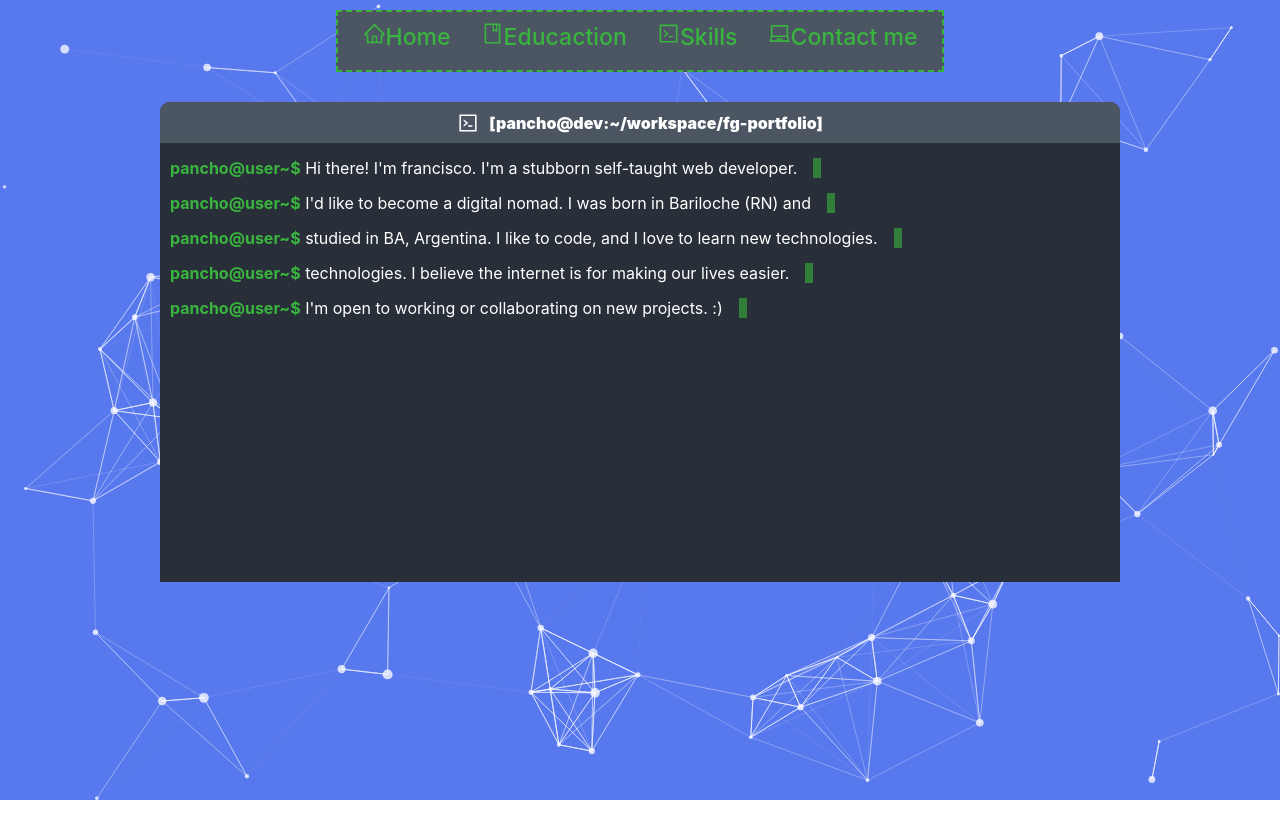
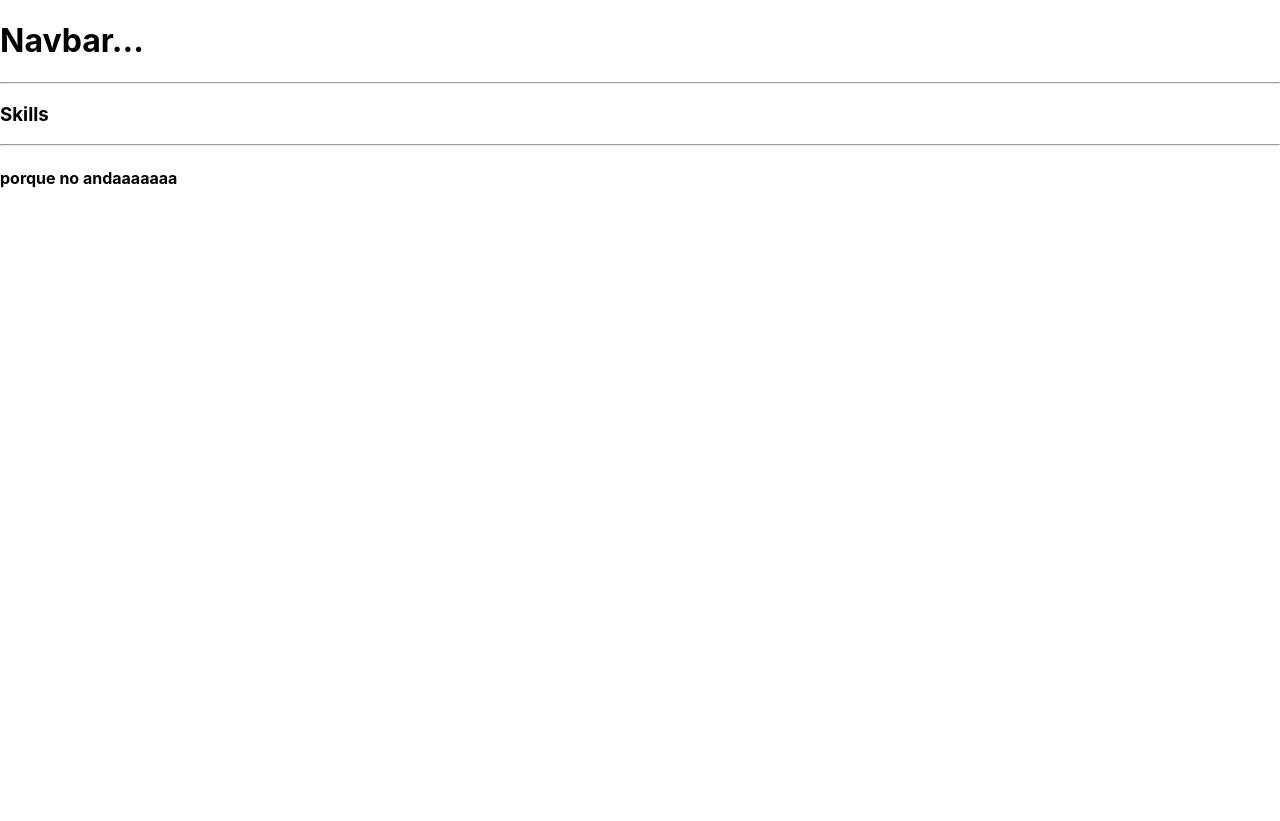
Before and after one commit to franciscoG98/franciscoG98-fran_web-dev, a React (Create React App) app: page /skills in a window 1280 px wide. Before the commit the page ends 800 px from the top, so only its background shows below. Built offline with nearby package versions, Linux system fonts and the light colour scheme.

Commit message:
routing and structure of content

```diff
--- a/src/App.css
+++ b/src/App.css
@@ -31,8 +31,10 @@ html {
 
 .title {
   z-index: 2;
+  font-weight: 500;
   position: relative;
-  margin: 50px 300px;
+  margin: 50px auto 20px auto;
+  width: max-content;
 }
 
 .app-terminal {
--- a/src/App.js
+++ b/src/App.js
@@ -1,28 +1,43 @@
 import "./App.css";
 // import React { useState } from 'react';
-import React from 'react';
+import React from "react";
+// import Layout from "./components/layout/";
+// import { Button } from "./components/button/Button";
+// import Terminal from "./components/terminal/Terminal";
+// import Navbar from "./components/navbar";
+import Skills from "./views/skills";
 
-import Layout from "./components/layout/";
-// import { Button } from "./components/button/Button";
-import Terminal from "./components/terminal/Terminal";
-import Navbar from "./components/navbar";
-
+// import { BrowserRouter as Router, Routes, Route, Link } from "react-router-dom";
+import { BrowserRouter as Router, Routes, Route } from "react-router-dom";
 
 
 function App() {
-
-
   return (
-    <>
-      <Navbar className="app-navbar" />
+    <div className="container">
+      {/* <Navbar className="app-navbar" /> */}
+      {/* <h1 className="title">
+      Hello Netizen, welcome to my <strike>hell</strike>&nbsp;website
+      </h1> */}
       {/* <Button className="button" label="clic me if u dare" /> */}
-      <Terminal
-        className="app-terminal"
-        title="[pancho@dev:~/workspace/fg-portfolio]"
-        bash="pancho@user~$"
+      {/* <Terminal
+      className="app-terminal"
+      title="[pancho@dev:~/workspace/fg-portfolio]"
+      bash="pancho@user~$"
       />
-      <Layout className="particles-js" />
-    </>
+      <Layout className="particles-js" /> */}
+      <h1>Navbar...</h1>
+      <hr />
+      <Router>
+        <Routes>
+          <Route path="/skills" element={ <Skills />} />
+          <Route path="/about" element={"Esta es la pagina de nosotros"} />
+          <Route path="/contact" element={"Esta es la pagina de contacto"} />
+          <Route exact path="/" element={"Esta es la pagina de Inicio"} />
+        </Routes>
+        <hr />
+        <h4>porque no andaaaaaaa</h4>
+      </Router>
+    </div>
   );
 }
 
--- a/src/components/navbar/Navbar.jsx
+++ b/src/components/navbar/Navbar.jsx
@@ -1,5 +1,5 @@
 import React from "react";
-import { BrowserRouter as Router, Routes, Route, Link } from "react-router-dom";
+import { Link } from "react-router-dom";
 
 import "./navbarStyles.css";
 import {
@@ -11,7 +11,6 @@ import {
 
 export default function Navbar() {
   return (
-    <Router>
       <div className="navbar-container">
         <nav>
           <Link className='navbar-link' activeClassName="active" exact to="/">
@@ -32,6 +31,5 @@ export default function Navbar() {
           </Link>
         </nav>
       </div>
-    </Router>
   );
 }
--- a/src/components/navbar/navbarStyles.css
+++ b/src/components/navbar/navbarStyles.css
@@ -27,21 +27,22 @@
 
 .navbar-link :hover {
   text-decoration: none;
-  font-size: 800;
+  font-size: 2;
+  transition: 2s;
   color: var(--main-green);
 }
 
 
 .active {
-  border-bottom: 3px solid rgb(57, 180, 63);
-  color: rgb(57, 180, 63);
+  border-bottom: 3px solid var(--main-green);
+  color: var(--main-green);
   font-weight: 800;
   text-decoration: none;
   transition: .5s;
 }
 
 .active:hover {
-  color: rgb(57, 180, 63);
+  color: var(--main-green);
   font-weight: 700;
   text-decoration: none;
   transition: .5s;
--- /dev/null
+++ b/src/views/skills/Skills.jsx
@@ -0,0 +1,12 @@
+import React from 'react'
+import './skillsStyles.css'
+
+const Skills = () => {
+    return (
+        <>
+            <h3>Skills</h3>
+        </>
+    )
+}
+
+export default Skills
--- /dev/null
+++ b/src/views/skills/index.js
@@ -0,0 +1,3 @@
+import Skills from "./Skills";
+
+export default Skills;
```
Also changed, not shown: src/views/aboutMe/AboutMe.jsx (added, +12 -0 lines), src/views/home/index.js (deleted, +0 -10 lines), src/styles/colors.js (added), src/views/aboutMe/aboutMeStyles.css (added), src/views/aboutMe/index.js (added), src/views/skills/skillsStyles.css (added).
